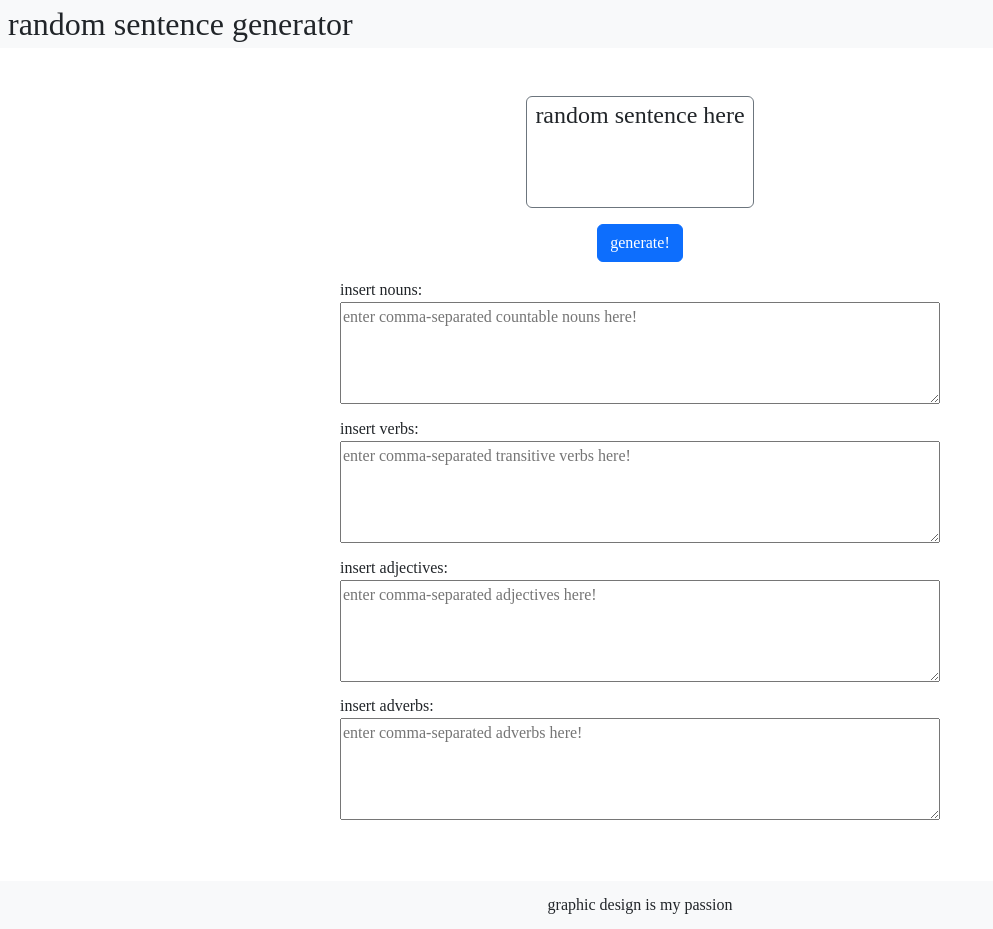
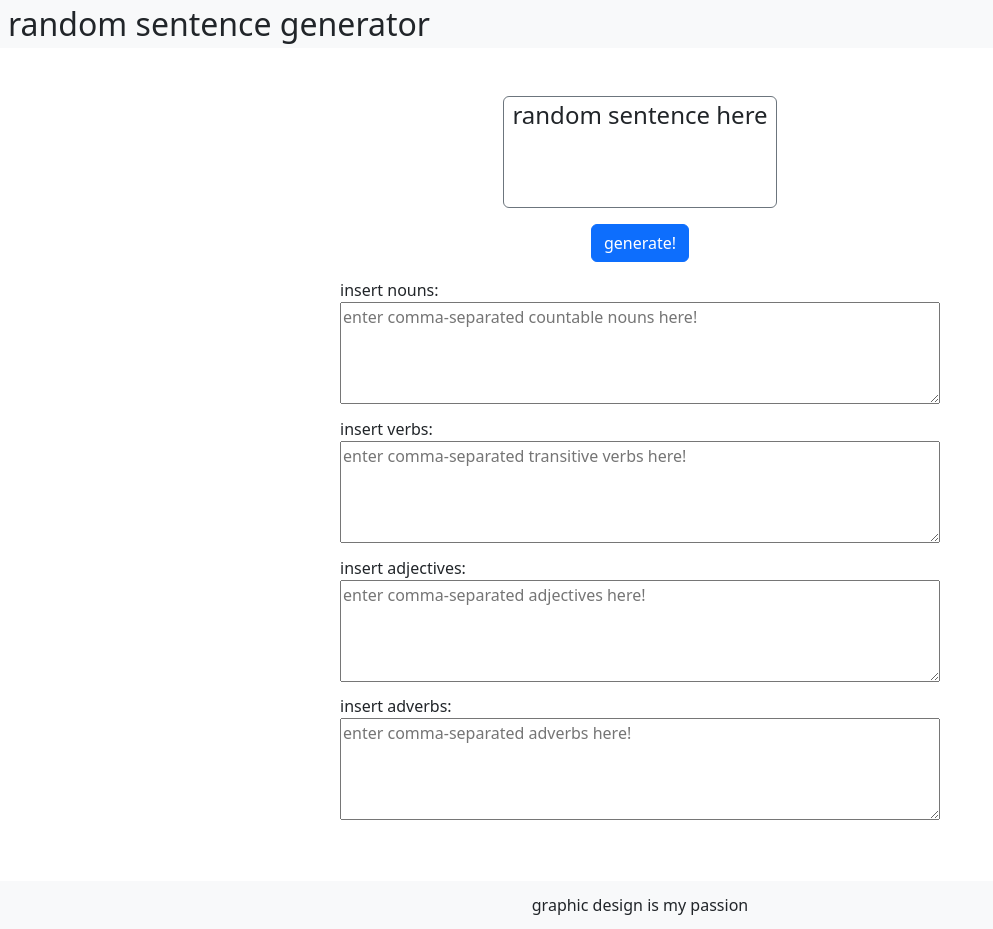
Before and after one commit to andyw1589/Random-Sentence-Generator, a plain HTML site: page index.html in a window 1280 px wide. Shown: the whole page, without its empty margins (0-993 px from the left). Drawn offline with nearby package versions, Linux system fonts and the light colour scheme.

Commit message:
now uses default bootstrap font

```diff
--- a/style.css
+++ b/style.css
@@ -1,7 +1,3 @@
-* {
-    font-family: "Times New Roman";
-}
-
 #sentence {
     font-size: 1.5rem;
     height: 7rem;
```
